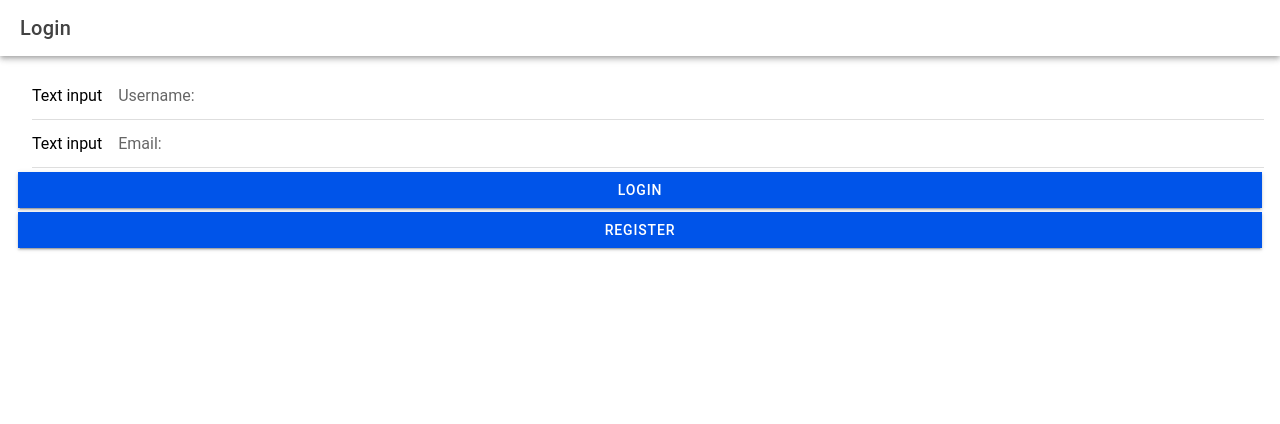
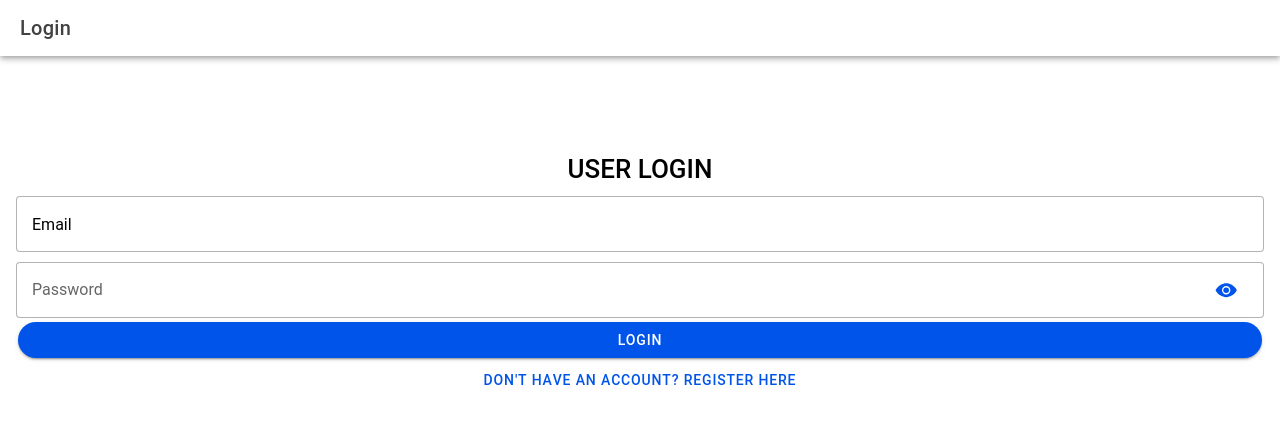
Before and after one commit to ArkDriveDev/it35-lab, a React (Vite) app: page /it35-lab in a window 1280 px wide. Shown: the top 424 px of the page. Built offline with nearby package versions, Linux system fonts and the light colour scheme.

Commit message:
added proper userinput for email and password and other buttons

```diff
--- a/src/pages/Login.tsx
+++ b/src/pages/Login.tsx
@@ -7,10 +7,13 @@ import {
       IonToolbar,
       useIonRouter,
       IonItem,
-      IonInput
+      IonInput,
+      IonInputPasswordToggle
   } from '@ionic/react';
-
+  import { useState } from 'react';
   const Login: React.FC = () => {
+    const [email, setEmail] = useState('');
+    const [password, setPassword] = useState('');
     const navigation = useIonRouter();
 
     const doLogin = () => {
@@ -27,18 +30,46 @@ import {
           </IonToolbar>
         </IonHeader>
         <IonContent className='ion-padding'>
-        <IonItem>
-        <IonInput label="Text input" placeholder="Username:"></IonInput>
-        </IonItem>
-        <IonItem>
-        <IonInput label="Text input" placeholder="Email:"></IonInput>
-      </IonItem>
-            <IonButton onClick={() => doLogin()} expand="full">
-                Login
-            </IonButton>
-            <IonButton onClick={() => doregister()} expand="full">
-               register
-            </IonButton>
+        <div style={{
+          display: 'flex',
+          flexDirection:'column',
+          alignItems: 'center',
+          justifyContent: 'center',
+          marginTop:'5%'
+        }}>
+
+          <h1 style={{
+            display: 'flex',
+            alignItems: 'center',
+            justifyContent: 'center',
+          }}>USER LOGIN</h1>
+          <IonInput
+            label="Email"
+            labelPlacement="floating"
+            fill="outline"
+            type="email"
+            placeholder="Enter Email"
+            value={email}
+            onIonChange={e => setEmail(e.detail.value!)}
+          />
+          <IonInput style={{ marginTop:'10px' }}
+            fill="outline"
+            type="password"
+            placeholder="Password"
+            value={password}
+            onIonChange={e => setPassword(e.detail.value!)}
+          >
+            <IonInputPasswordToggle slot="end"></IonInputPasswordToggle>
+          </IonInput>
+        </div>
+        <IonButton onClick={doLogin} expand="full" shape='round'>
+          Login
+        </IonButton>
+
+        <IonButton routerLink="/it35-lab/register" expand="full" fill="clear" shape='round'>
+          Don't have an account? Register here
+        </IonButton>
+
         </IonContent>
       </IonPage>
     );
```
